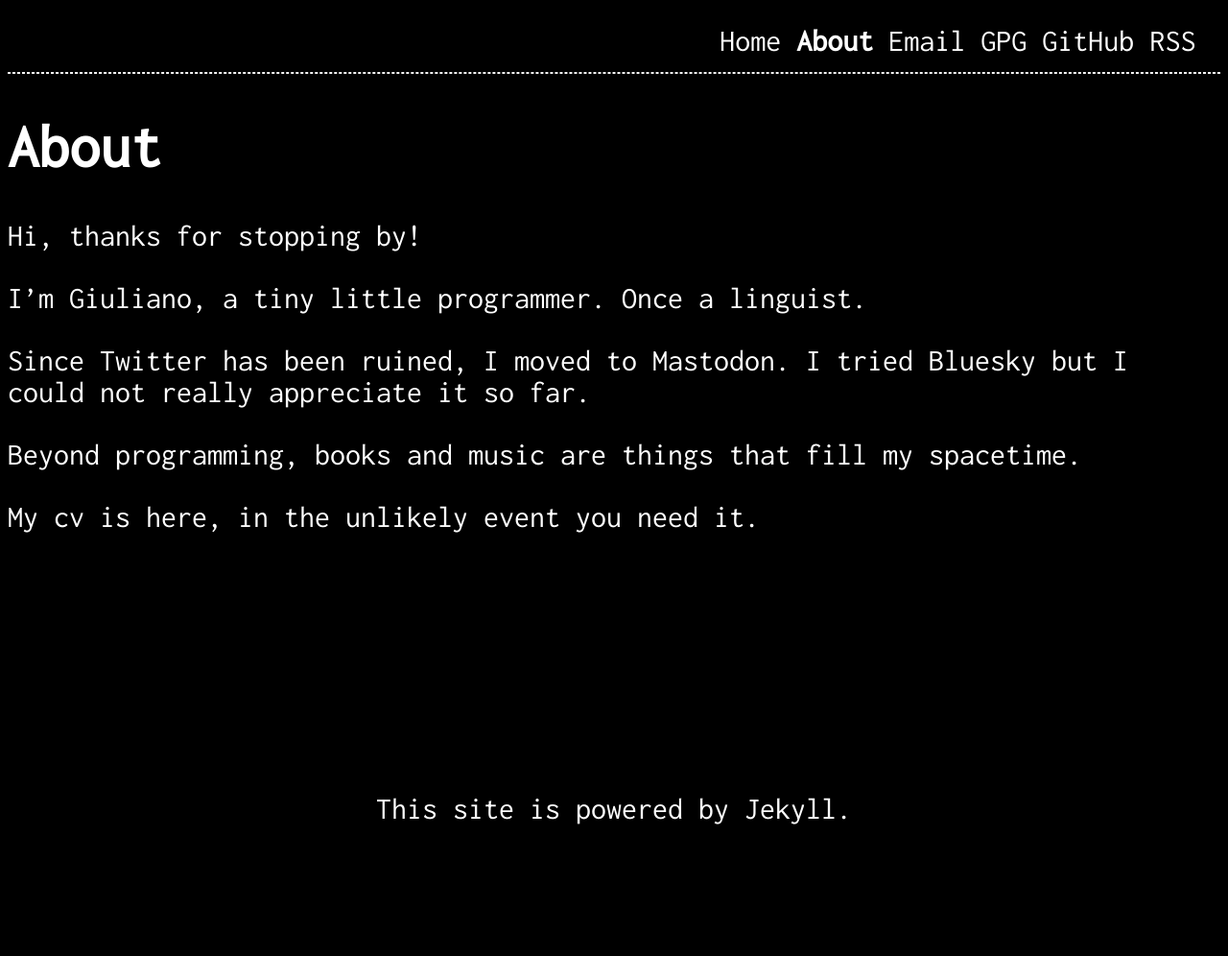
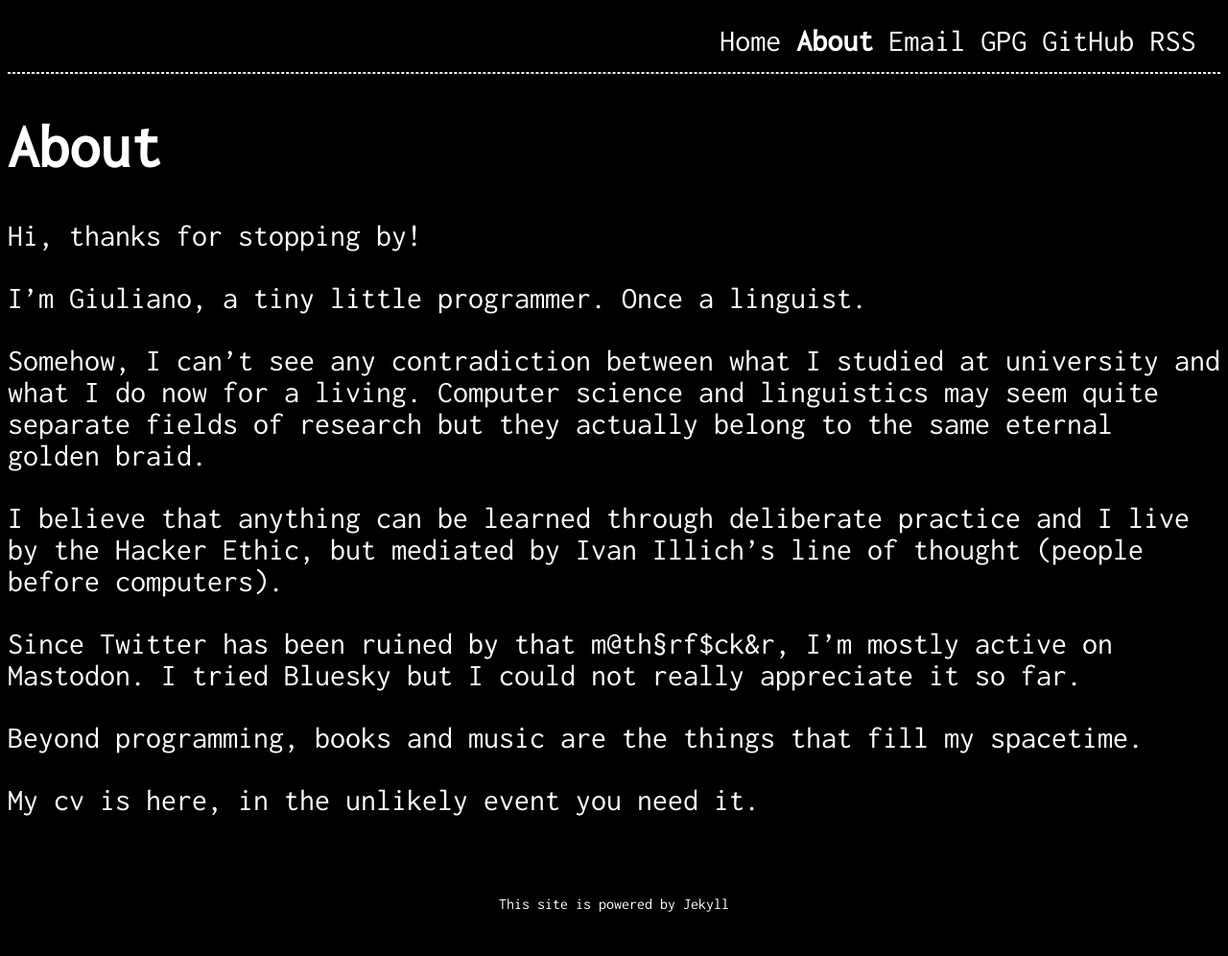
Before and after one commit to giulianopz/giulianopz.github.io, a Jekyll site: the page built from about.md, in a window 1280 px wide. Shown: the whole page at 96% size. Built offline with Jekyll 4.4.1, drawn with Linux system fonts in a browser that asks for light colours; nearby versions of some CDN libraries; before the commit the page ends 900 px from its top, so only the background shows below that.

Commit message:
Elaborate on about section

```diff
--- a/_config.yml
+++ b/_config.yml
@@ -19,9 +19,8 @@
 # in the templates via {{ site.myvariable }}.
 
 title: giulianopz's weblog
-description: "A metaphorical fugue on minds and machines in the spirit of Douglas R. Hofstadter"
+description: "Brain dumps and small hacks"
 email: panzironi.giuliano@gmail.com
-footer: This site is powered by Jekyll.
 
 baseurl: "" # the subpath of your site, e.g. /blog
 url: "https://giulianopz.github.io" # the base hostname & protocol for your site, e.g. http://example.com
--- a/_includes/footer.html
+++ b/_includes/footer.html
@@ -1,4 +1,4 @@
 <br></br>
 <footer id="footer">
-    <a href="https://jekyllrb.com/">{{ site.footer }}</a>
+    This site is powered by <a href="https://jekyllrb.com/" style="font-size: medium">Jekyll</a>
 </footer>
--- a/_includes/navigation.html
+++ b/_includes/navigation.html
@@ -1,6 +1,6 @@
 <nav>
     {% for item in site.data.navigation %}
-    <a href="{{ item.link }}" {% if page.url==item.link %}class="current" {% endif %}>{{ item.name }}</a>
+    <a href="{{ item.link }}" {% if page.url==item.link %} class="current" {% endif %}>{{ item.name }}</a>
     {% endfor %}
 </nav>
 
--- a/_sass/main.scss
+++ b/_sass/main.scss
@@ -25,6 +25,7 @@ ul {
 
 .current {
     font-weight: bold;
+
 }
 
 #page-container {
@@ -34,7 +35,6 @@ ul {
 
 #content-wrap {
     padding-bottom: 2.5rem;
-    /* Footer height */
 }
 
 #footer {
@@ -42,14 +42,13 @@ ul {
     bottom: 0;
     width: 100%;
     height: 2.5rem;
-    /* Footer height */
 }
 
 footer {
     margin: 20px auto 15px;
     padding-top: 10px;
     text-align: center;
-    font-size: medium;
+    font-size: medium
 }
 
 pre {
--- a/about.md
+++ b/about.md
@@ -8,8 +8,13 @@ Hi, thanks for stopping by!
 
 I'm Giuliano, a tiny little programmer. Once a linguist.
 
-Since Twitter has been ruined, I moved to [Mastodon](https://hachyderm.io/web/@giulianopz). I tried [Bluesky](https://bsky.app/profile/giulianopz.bsky.social) but I could not really appreciate it so far.
+Somehow, I can't see any contradiction between what I studied at university and what I do now for a living. Computer science and linguistics may seem quite separate fields of research but they actually belong to the same [eternal golden braid](https://en.wikipedia.org/wiki/G%C3%B6del,_Escher,_Bach).
 
-Beyond programming, [books](https://www.goodreads.com/user/show/168807725-giuliano-panzironi) and [music](https://www.youtube.com/@giuliano.panzironi) are things that fill my spacetime.
+I believe that anything can be learned through [deliberate practice](https://en.wikipedia.org/wiki/Practice_(learning_method)#Deliberate_practice) and
+I live by the Hacker Ethic, but mediated by [Ivan Illich](http://www.davidtinapple.com/illich/)'s line of thought (people before computers).
+
+Since Twitter has been ruined by that m@th§rf$ck&r, I'm mostly active on [Mastodon](https://hachyderm.io/web/@giulianopz). I tried [Bluesky](https://bsky.app/profile/giulianopz.bsky.social) but I could not really appreciate it so far.
+
+Beyond programming, [books](https://www.goodreads.com/user/show/168807725-giuliano-panzironi) and [music](https://www.youtube.com/playlist?list=PLZ5XiIuJMh_mMQ0Wtqh3JfIvU0-n0JLaH) are the things that fill my spacetime.
 
 My cv is [here](https://giulianopz.github.io/cv/), in the unlikely event you need it.
```
